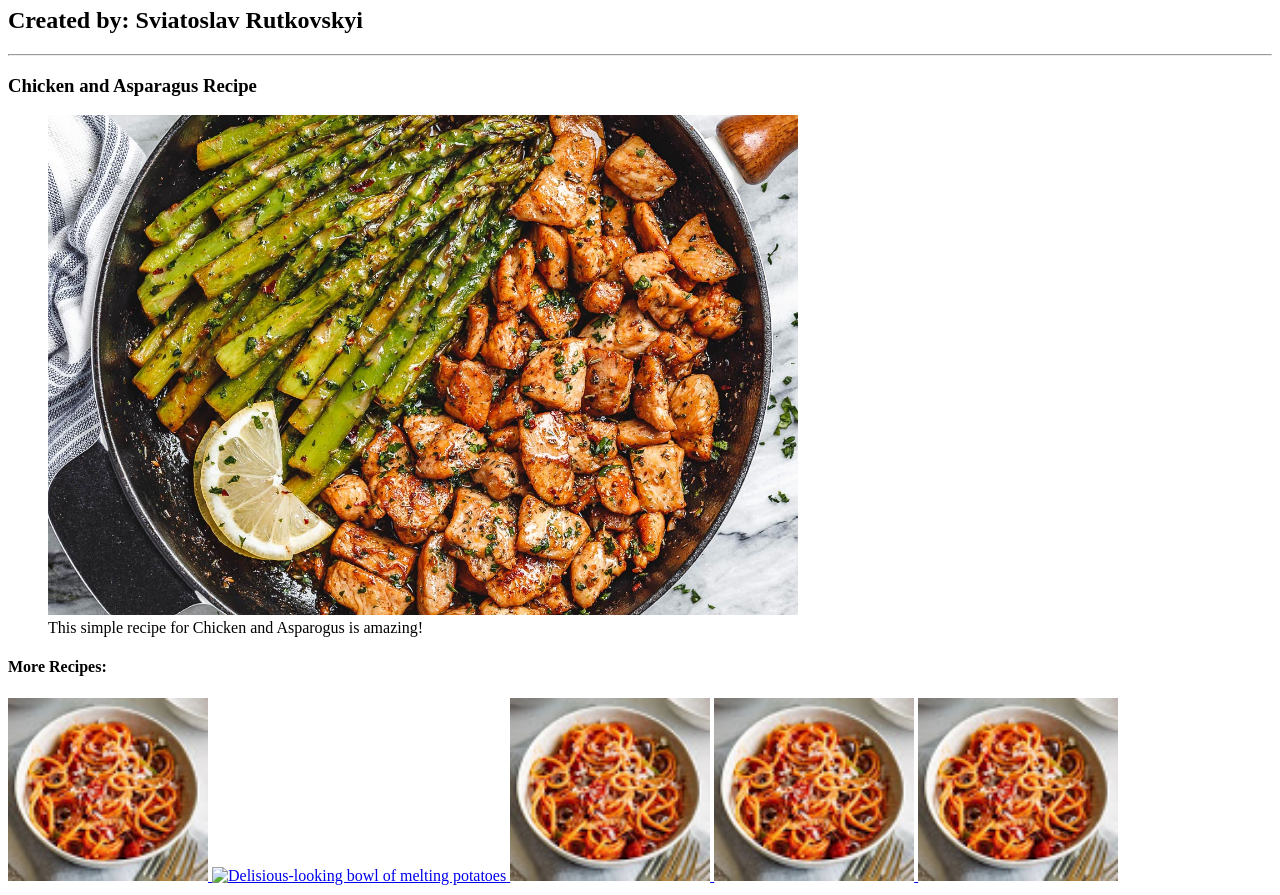
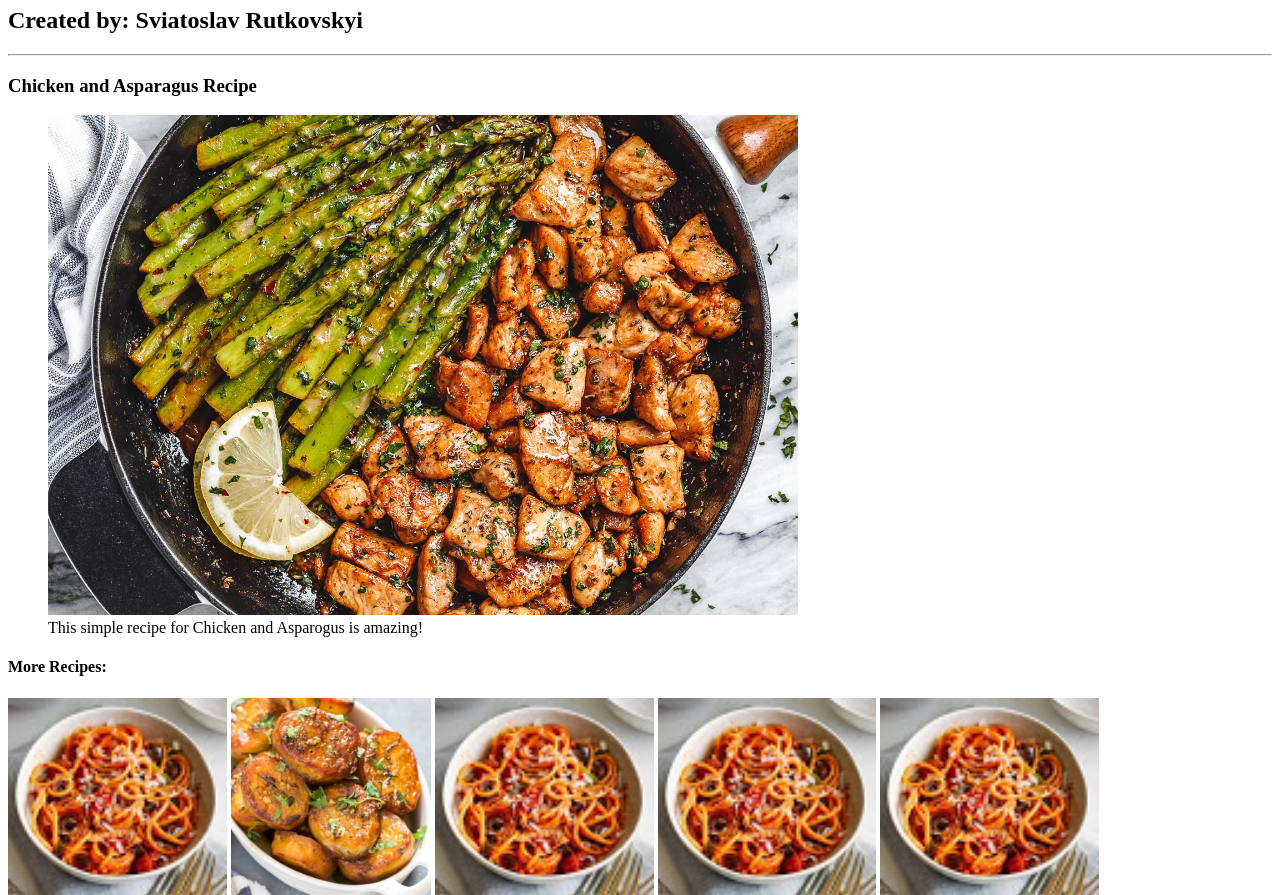
Before and after one commit to SviatoslavRutkovskyi/ModuleWebPage, a plain HTML site: page index.html in a window 1280 px wide. Shown: the part 73-968 px from the top of the page. Drawn offline with Linux system fonts and the light colour scheme.

Commit message:
Update index.html

```diff
--- a/index.html
+++ b/index.html
@@ -26,23 +26,23 @@
     <p>
         <a href="https://www.bbcgoodfood.com/recipes/one-pan-spaghetti-nduja-fennel-olives" target="_blank">
             <img src="Images/One-pan-spaghetti.jpg"
-                 width="200" alt="Beautiful bowl of Spaggetin" title="One-Pan Spaggeti">
+                 height="200" alt="Beautiful bowl of Spaggetin" title="One-Pan Spaggeti">
         </a>
         <a href="https://www.currytrail.in/melting-potatoes/" target="_blank">
-            <img src="Images/Melted-Potatoes.jpg"
-                 width="200" alt="Delisious-looking bowl of melting potatoes" title="Melting Potatoes">
+            <img src="Images/Melting-Potatoes.jpg"
+                 height="200" alt="Delisious-looking bowl of melting potatoes" title="Melting Potatoes">
         </a>
         <a href="https://www.bbcgoodfood.com/recipes/one-pan-spaghetti-nduja-fennel-olives" target="_blank">
             <img src="Images/One-pan-spaghetti.jpg"
-                 width="200" alt="Beautiful bowl of Spaggetin" title="One-Pan Spaggeti">
+                 height="200" alt="Beautiful bowl of Spaggetin" title="One-Pan Spaggeti">
         </a>
         <a href="https://www.bbcgoodfood.com/recipes/one-pan-spaghetti-nduja-fennel-olives" target="_blank">
             <img src="Images/One-pan-spaghetti.jpg"
-                 width="200" alt="Beautiful bowl of Spaggetin" title="One-Pan Spaggeti">
+                 height="200" alt="Beautiful bowl of Spaggetin" title="One-Pan Spaggeti">
         </a>
         <a href="https://www.bbcgoodfood.com/recipes/one-pan-spaghetti-nduja-fennel-olives" target="_blank">
             <img src="Images/One-pan-spaghetti.jpg"
-                 width="200" alt="Beautiful bowl of Spaggetin" title="One-Pan Spaggeti">
+                 height="200" alt="Beautiful bowl of Spaggetin" title="One-Pan Spaggeti">
         </a>
     </p>
     <p>
```
